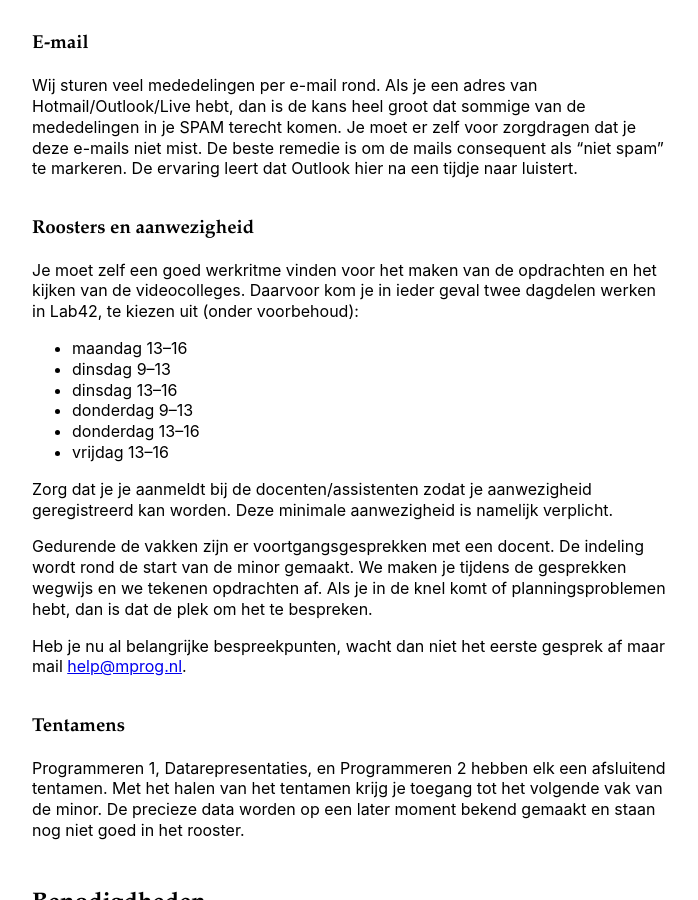
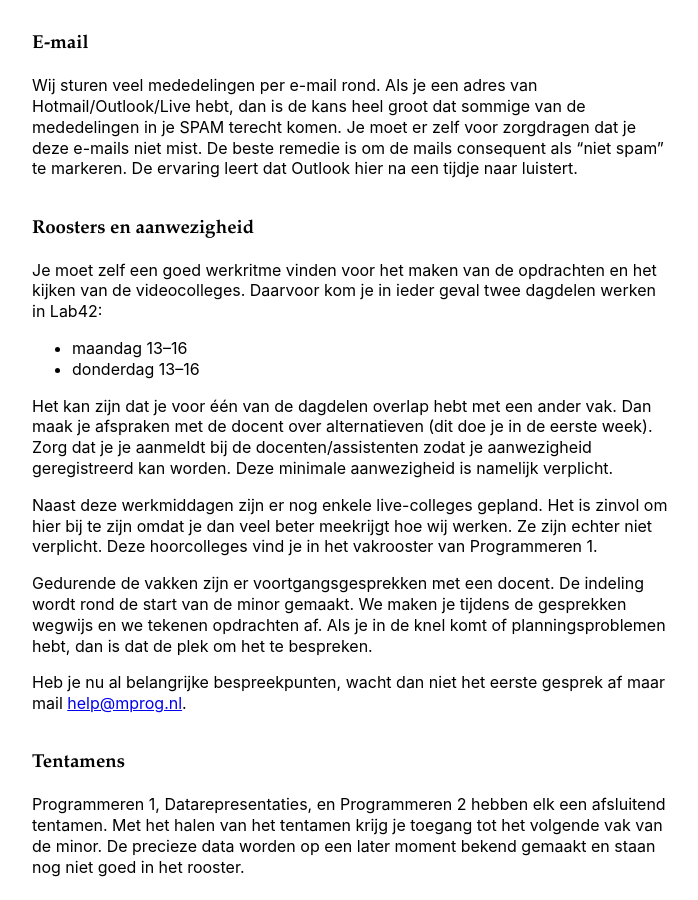
Before and after one commit to minprog/welkom, a Jekyll site: the page built from vrij/index.md, in a window 1280 px wide and 900 px high, scrolled down 3300 px. Shown: the whole window, without its empty margins (288-986 px from the left). Built offline with Jekyll 4.4.1, drawn with Linux system fonts in a browser that asks for light colours; our own code applies the rules of GitHub Pages for plain Markdown files.

Commit message:
aanwezigheid parttime

```diff
--- a/vrij/index.md
+++ b/vrij/index.md
@@ -48,16 +48,14 @@ Alle colleges vinden plaats op het Science Park in Amsterdam. Ons gebouw "Lab42"
 
 ### Roosters en aanwezigheid
 
-Je moet zelf een goed werkritme vinden voor het maken van de opdrachten en het kijken van de videocolleges. Daarvoor kom je in ieder geval twee dagdelen werken in Lab42, te kiezen uit (onder voorbehoud):
+Je moet zelf een goed werkritme vinden voor het maken van de opdrachten en het kijken van de videocolleges. Daarvoor kom je in ieder geval twee dagdelen werken in Lab42:
 
 - maandag 13--16
-- dinsdag 9--13
-- dinsdag 13--16
-- donderdag 9--13
 - donderdag 13--16
-- vrijdag 13--16
 
-Zorg dat je je aanmeldt bij de docenten/assistenten zodat je aanwezigheid geregistreerd kan worden. Deze minimale aanwezigheid is namelijk verplicht.
+Het kan zijn dat je voor één van de dagdelen overlap hebt met een ander vak. Dan maak je afspraken met de docent over alternatieven (dit doe je in de eerste week). Zorg dat je je aanmeldt bij de docenten/assistenten zodat je aanwezigheid geregistreerd kan worden. Deze minimale aanwezigheid is namelijk verplicht.
+
+Naast deze werkmiddagen zijn er nog enkele live-colleges gepland. Het is zinvol om hier bij te zijn omdat je dan veel beter meekrijgt hoe wij werken. Ze zijn echter niet verplicht. Deze hoorcolleges vind je in het vakrooster van Programmeren 1.
 
 Gedurende de vakken zijn er voortgangsgesprekken met een docent. De indeling wordt rond de start van de minor gemaakt. We maken je tijdens de gesprekken wegwijs en we tekenen opdrachten af. Als je in de knel komt of planningsproblemen hebt, dan is dat de plek om het te bespreken.
 
```
